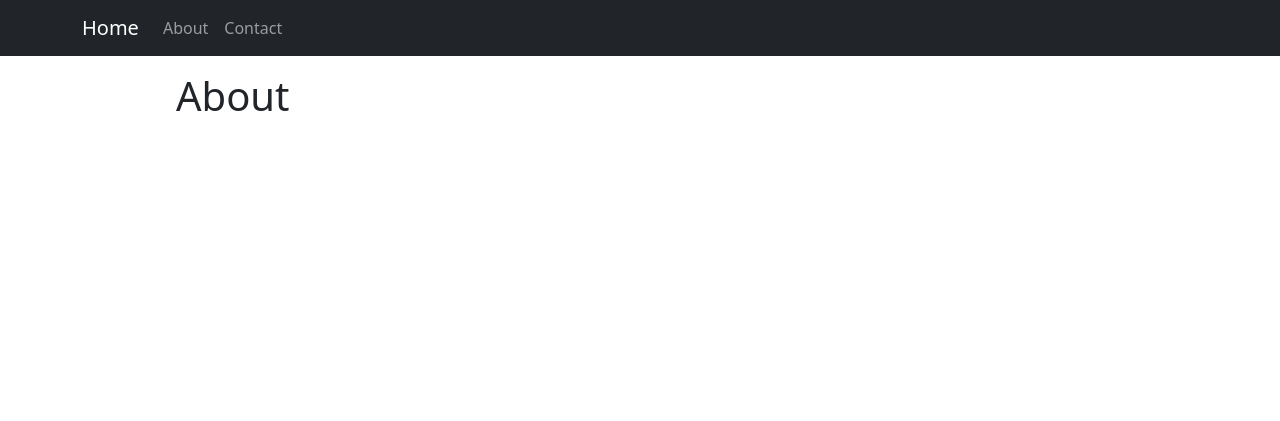
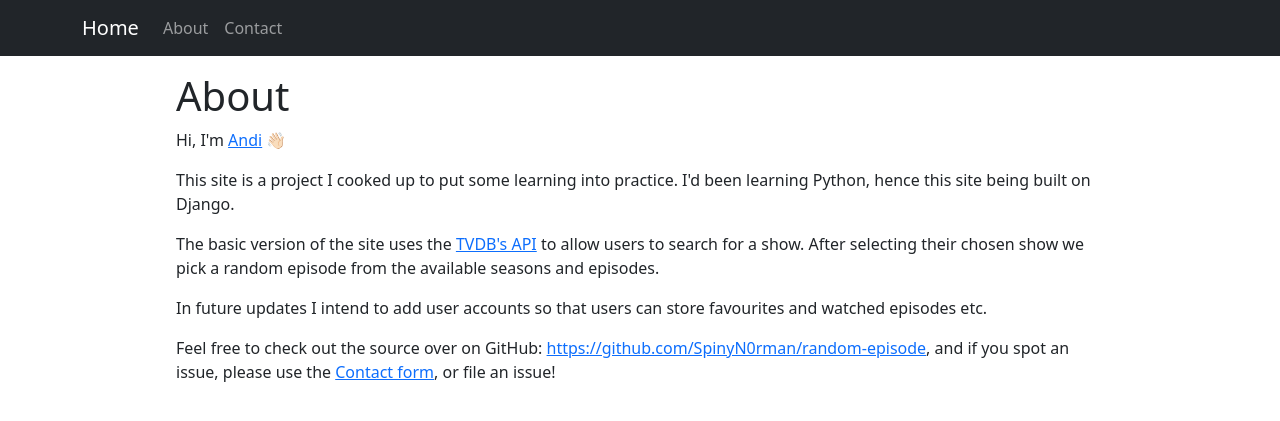
Before and after one commit to SpinyN0rman/random-episode, a Django app: page /about/ in a window 1280 px wide. Shown: the top 421 px of the page. Run offline with Django 5.2, Linux system fonts and the light colour scheme; parts of the project's set-up code (start-up, migrations or seed data) failed here and were passed over.

Commit message:
Updates the project Readme and adds content to the About page.

```diff
--- a/templates/about.html
+++ b/templates/about.html
@@ -3,4 +3,19 @@
 
 {% block content %}
 <h1>About</h1>
+<p>
+    Hi, I'm <a href="https://northrop.uk" target="_blank">Andi</a> 👋🏻
+</p>
+<p>
+    This site is a project I cooked up to put some learning into practice. I'd been learning Python, hence this site being built on Django.
+</p>
+<p>
+    The basic version of the site uses the <a href="https://thetvdb.com/api-information" target="_blank">TVDB's API</a> to allow users to search for
+a show. After selecting their chosen show we pick a random episode from the available seasons and episodes.
+<p>
+    In future updates I intend to add user accounts so that users can store favourites and watched episodes etc.
+</p>
+<p>
+    Feel free to check out the source over on GitHub: <a href="https://github.com/SpinyN0rman/random-episode/" target="_blank">https://github.com/SpinyN0rman/random-episode</a>, and if you spot an issue, please use the <a href="{% url 'contact' %}">Contact form</a>, or file an issue!
+</p>
 {% endblock %}
```
Also changed, not shown: README.md.
